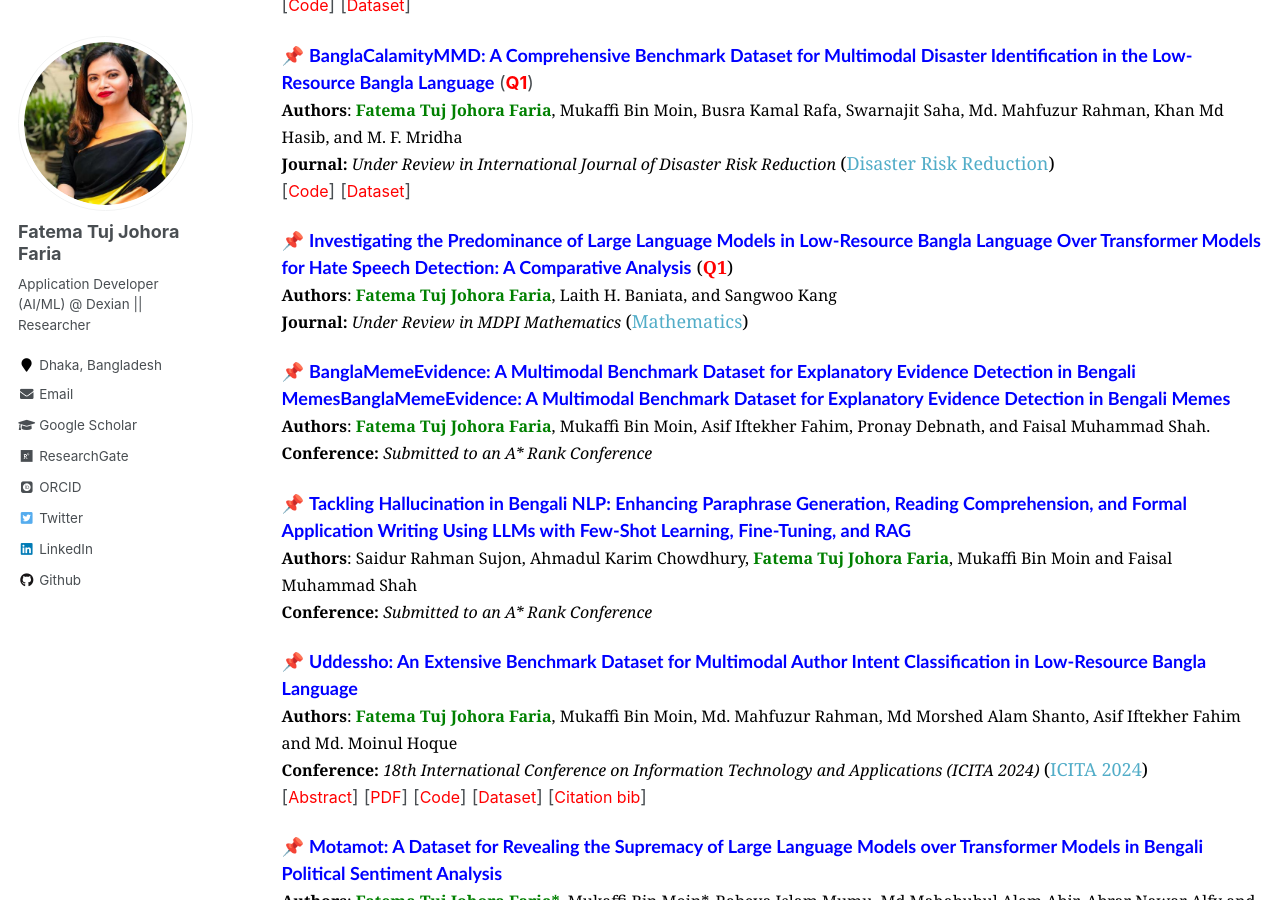
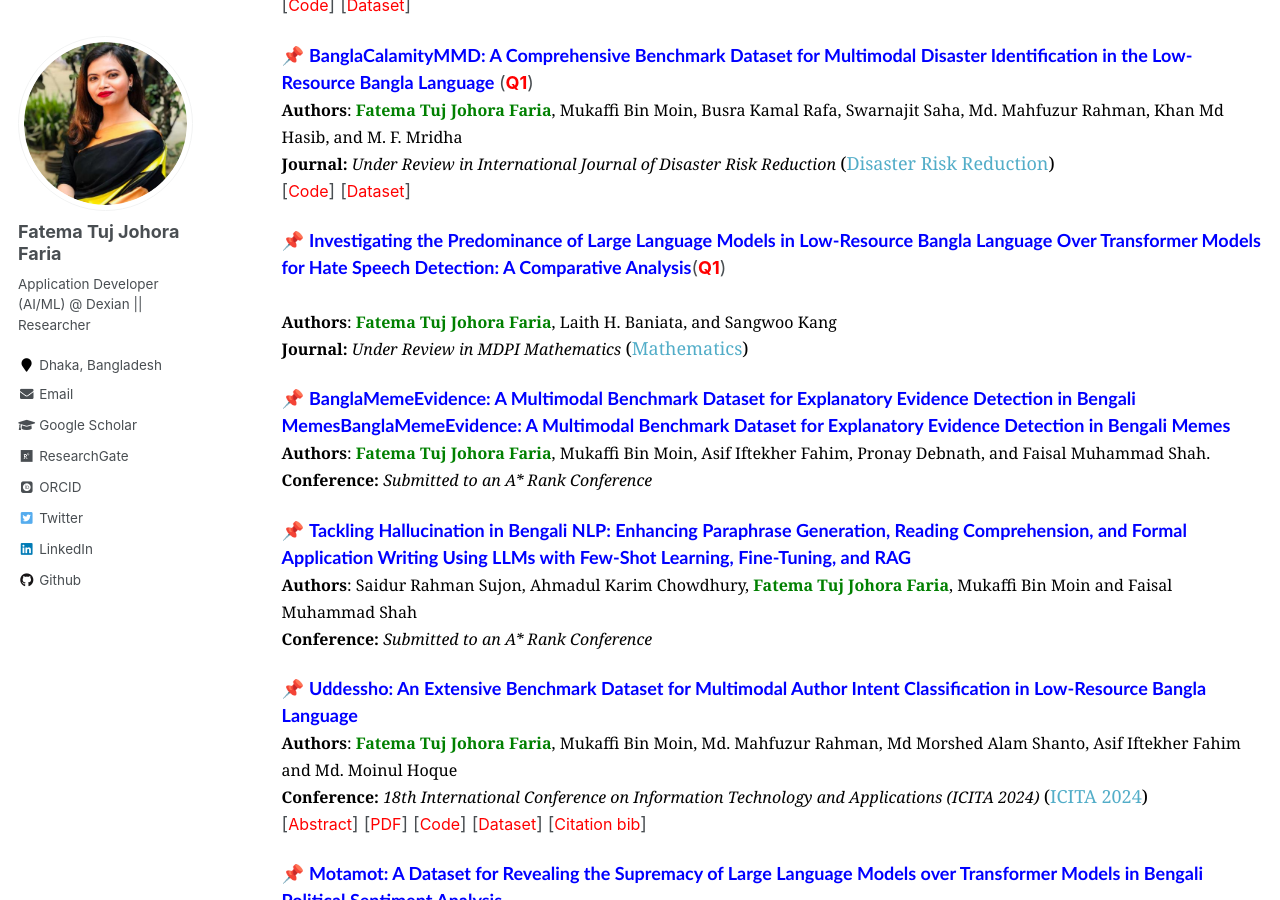
Before and after one commit to fatemafaria142/fatemafaria142.github.io, a Jekyll site: the page built from _pages/publications.md, in a window 1280 px wide and 900 px high, scrolled down 471 px. Built offline with Jekyll 4.4.1, drawn with Linux system fonts in a browser that asks for light colours; some web fonts are replaced.

Commit message:
Changed to the publication page

```diff
--- a/_pages/publications.md
+++ b/_pages/publications.md
@@ -52,8 +52,8 @@ author_profile: true
 </div>
 
 <!-- Paper 11 -->
-📌 <span style="color:blue;font-family:Trebuchet MS;">**Investigating the Predominance of Large Language Models in Low-Resource Bangla Language Over Transformer Models for Hate Speech Detection: A Comparative Analysis**</span>
-<span style="color:black;font-family:Georgia">  (<span style="color:red"><strong>Q1</strong></span>) <br>
+📌 <span style="color:blue;font-family:Trebuchet MS;">**Investigating the Predominance of Large Language Models in Low-Resource Bangla Language Over Transformer Models for Hate Speech Detection: A Comparative Analysis**</span>(<span style="color:red"><strong>Q1</strong></span>) <br>
+<span style="color:black;font-family:Georgia">
 	<font size="3"><strong>Authors</strong>: <strong style="color:green">Fatema Tuj Johora Faria</strong>, Laith H. Baniata, and Sangwoo Kang</font>
 </span>
 <br>
```
